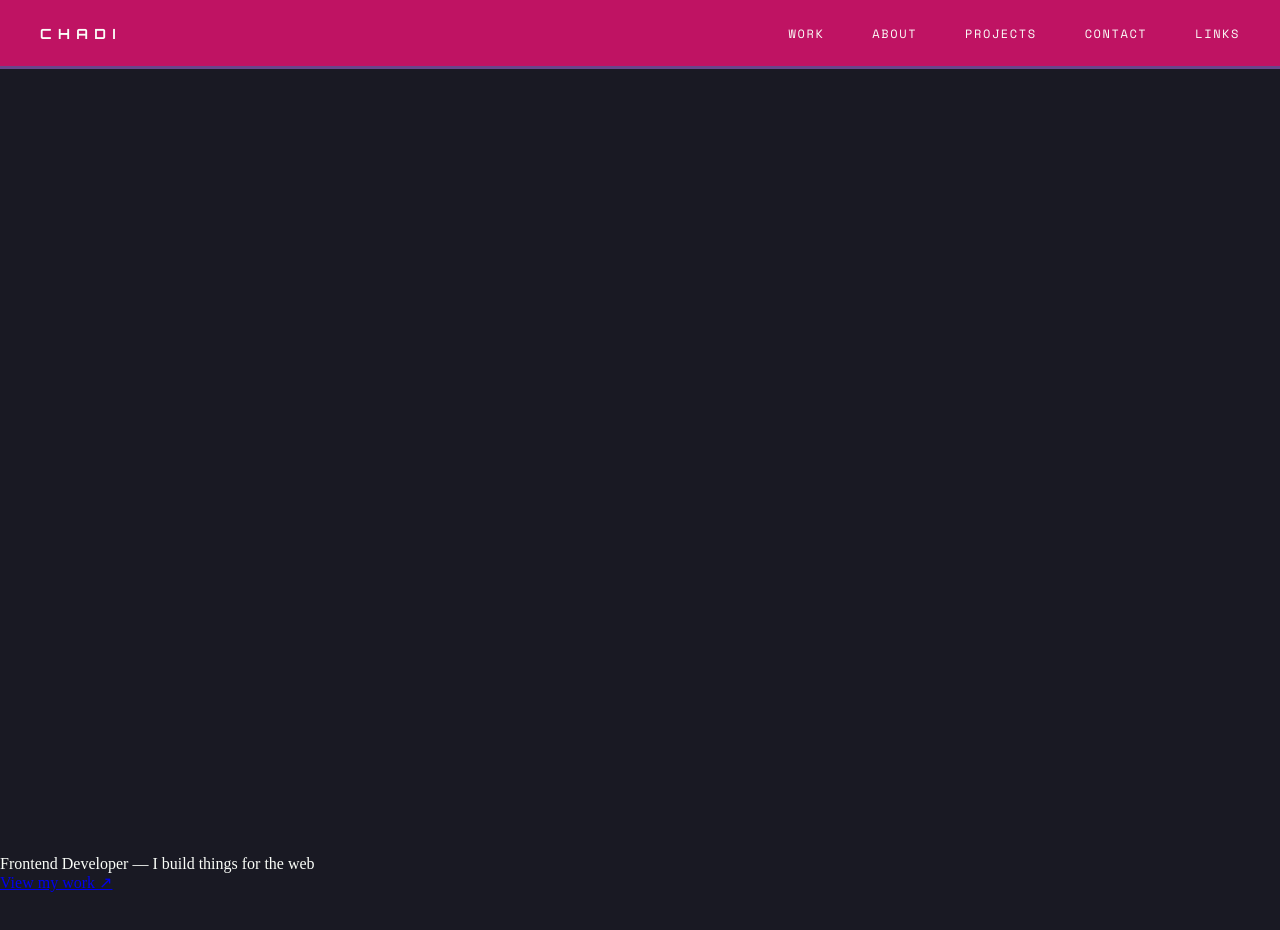
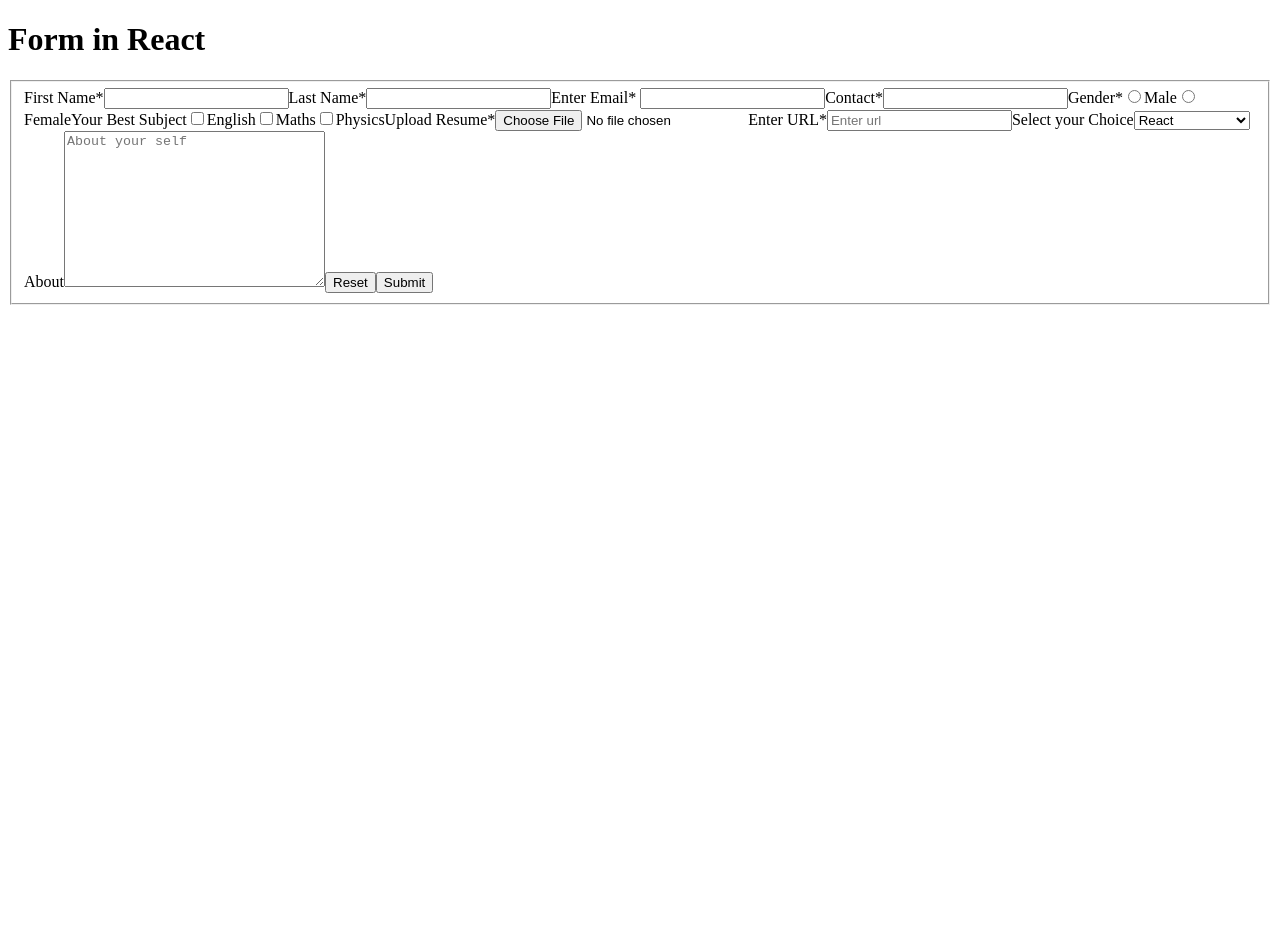
Before and after one commit to chadiboudaher/react, a React (Vite) app: page / in a window 1280 px wide. Shown: the top 930 px of the page. After the commit the page ends 800 px from the top, so only its background shows below. Built offline with nearby package versions, Linux system fonts and the light colour scheme.

Commit message:
React form project : create HTML form

```diff
--- a/src/App.jsx
+++ b/src/App.jsx
@@ -1,8 +1,9 @@
-import GSAPBasics from "./experiments/01-gsap-basics";
-import Timelines from "./experiments/02-timelines";
-import Stagger from "./experiments/03-stagger";
-import ScrollTrigger from "./experiments/04-scrollTrigger";
-import LandingPage from "./projects/landing-page";
+// import GSAPBasics from "./experiments/01-gsap-basics";
+// import Timelines from "./experiments/02-timelines";
+// import Stagger from "./experiments/03-stagger";
+// import ScrollTrigger from "./experiments/04-scrollTrigger";
+// import LandingPage from "./projects/landing-page";
+import ReactForm from "./projects/my-react-form/ReactForm";
 
 function App() {
   return (
@@ -11,7 +12,8 @@ function App() {
       {/* <Timelines /> */}
       {/* <Stagger /> */}
       {/* <ScrollTrigger /> */}
-      <LandingPage />
+      {/* <LandingPage /> */}
+      <ReactForm />
     </>
   );
 }
--- a/src/projects/my-react-form/ReactForm.jsx
+++ b/src/projects/my-react-form/ReactForm.jsx
@@ -7,6 +7,59 @@ function ReactForm() {
           <form action="" method="get">
             <label htmlFor="firstname">First Name*</label>
             <input type="text" name="firstname" id="firstname" />
+            <label htmlFor="lastname">Last Name*</label>
+            <input type="text" name="lastname" id="lastname" />
+            <label for="email">Enter Email* </label>
+            <input type="email" name="email" id="email" />
+            <label for="tel">Contact*</label>
+            <input type="tel" name="contact" id="contact" />
+            <label htmlFor="gender">Gender*</label>
+            <input type="radio" name="gender" id="male" value="male" />
+            Male
+            <input type="radio" name="gender" id="female" value="female" />
+            Female
+            <label htmlFor="lang">Your Best Subject</label>
+            <input type="checkbox" name="lang" id="english" />
+            English
+            <input type="checkbox" name="lang" id="maths" />
+            Maths
+            <input type="checkbox" name="lang" id="physics" />
+            Physics
+            <label htmlFor="file">Upload Resume*</label>
+            <input
+              type="file"
+              name="file"
+              id="file"
+              placeholder="Enter Upload File"
+            />
+            <label htmlFor="url">Enter URL*</label>
+            <input type="url" name="url" id="url" placeholder="Enter url" />
+            <label>Select your Choice</label>
+            <select name="select" id="select">
+              <option value="" disabled>
+                Select your Ans
+              </option>
+              <optgroup label="advance">
+                <option value="4">React</option>
+                <option value="5">Node</option>
+                <option value="6">Express</option>
+                <option value="t">MongoDB</option>
+              </optgroup>
+            </select>
+            <label htmlFor="about">About</label>
+            <textarea
+              name="about"
+              id="about"
+              cols="30"
+              rows="10"
+              placeholder="About your self"
+            ></textarea>
+            <button type="reset" value="reset">
+              Reset
+            </button>
+            <button type="submit" value="submit">
+              Submit
+            </button>
           </form>
         </fieldset>
       </div>
```
